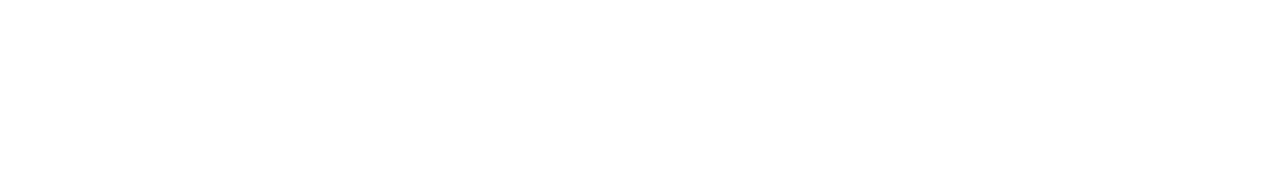
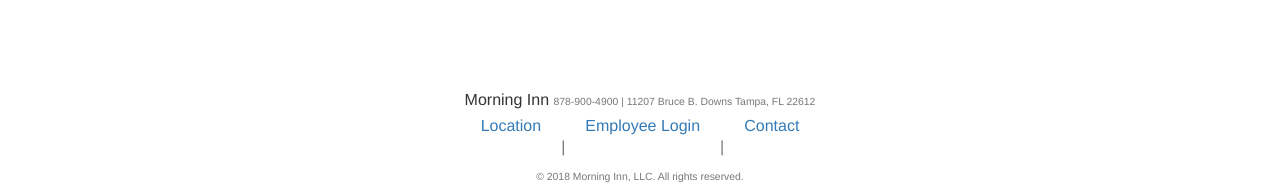
Before and after one commit to madisonbynum/morningInn, an Angular app: page / in a window 1280 px wide. Shown: the part 1457-1647 px from the top of the page. Before the commit the page ends 1508 px from the top, so only its background shows below. Built offline with nearby package versions, Linux system fonts and the light colour scheme.

Commit message:
footer added

```diff
--- a/src/app/app.component.css
+++ b/src/app/app.component.css
@@ -13,3 +13,27 @@
 #header h1{
     font-size: 16pt;
 }
+
+#footer {
+    display: flex;
+    justify-content: space-around;
+    align-items: flex-start;
+
+
+}
+
+#link-list {
+    display: flex;
+    justify-content: center;
+    /* flex-direction: row; */
+    /* padding: 10px; */
+
+}
+
+#link-list a, h1 {
+text-align: center;
+padding-left: 10px;
+padding-top: 10px;
+padding-right: 10px;
+font-size: 12pt;
+}
--- a/src/app/app.component.html
+++ b/src/app/app.component.html
@@ -8,3 +8,25 @@
 
 
 <router-outlet></router-outlet>
+
+
+<div class="page-footer" id="footer">
+
+    <h1>
+        Morning Inn
+        <small>
+            878-900-4900 | 11207 Bruce B. Downs Tampa, FL 22612 <br>
+            <div class="page-footer" id="link-list">
+                <a id="map-link" href="https://www.google.com/maps/place/IQ+Apartments/@28.0622588,-82.4292907,17z/data=!4m5!3m4!1s0x88c2c7a3e409d369:0x775c0d061de76d4a!8m2!3d28.0622588!4d-82.427102">Location</a>
+                <h1> | </h1>
+                <a id="employee-login" href="https://www.google.com/">Employee Login</a>
+                <h1> | </h1>
+                <a id="email-link" href="mailto:Augustin.Chenault@hotmail.com">Contact</a><br>
+            </div>
+            © 2018 Morning Inn, LLC. All rights reserved.
+
+
+        </small>
+    </h1>
+
+</div>
```
